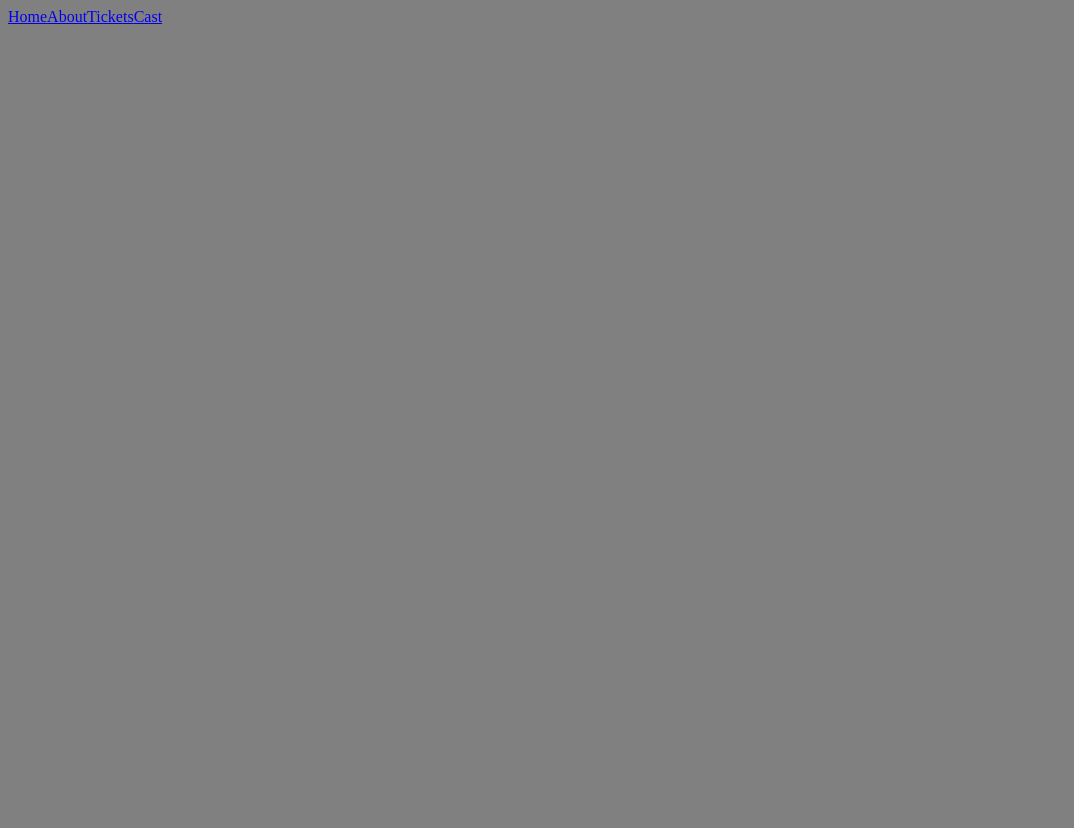
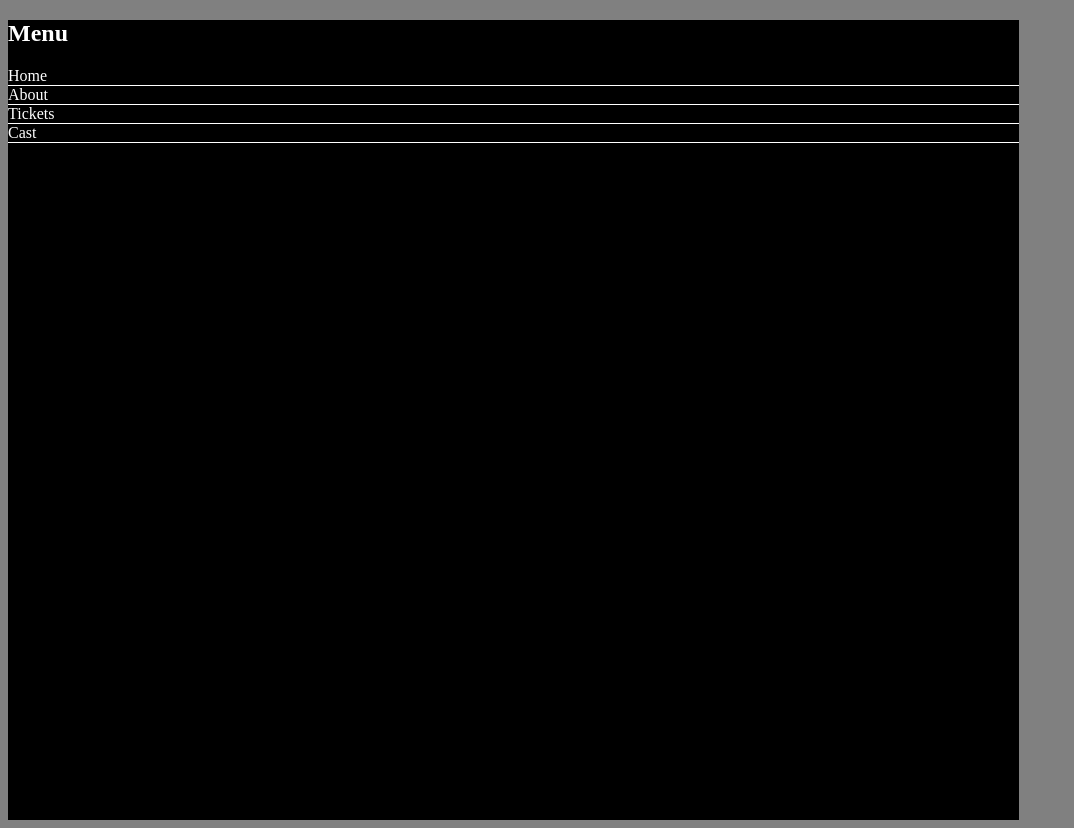
Before and after one commit to mikaelakihl/mi-graphic-tools-assignment2-jurassic-world, a Vue app: page / in a window 1280 px wide. Shown: the whole page, without its empty margins (0-1074 px from the left). Before the commit the page ends 800 px from the top, so only its background shows below. Built offline with nearby package versions, Linux system fonts and the light colour scheme.

Commit message:
feat: added classes and styling at router links

```diff
--- a/src/App.vue
+++ b/src/App.vue
@@ -8,11 +8,13 @@ import { RouterLink, RouterView } from 'vue-router'
 
     <div class="wrapper">
 
-      <nav>
-        <RouterLink to="/">Home</RouterLink>
-        <RouterLink to="/about">About</RouterLink>
-        <RouterLink to="/tickets">Tickets</RouterLink>
-        <RouterLink to="/cast">Cast</RouterLink>
+      <h2>Menu</h2>
+
+      <nav class="nav-links">
+        <RouterLink class="router-link" to="/">Home</RouterLink>
+        <RouterLink class="router-link" to="/about">About</RouterLink>
+        <RouterLink class="router-link" to="/tickets">Tickets</RouterLink>
+        <RouterLink class="router-link" to="/cast">Cast</RouterLink>
       </nav>
     </div>
   </header>
@@ -22,4 +24,28 @@ import { RouterLink, RouterView } from 'vue-router'
 
 <style lang="scss" scoped>
 
+.wrapper{
+  background-color: black;
+  width: 80%;
+  height: 100vh;
+  color: white;
+}
+
+.nav-links{
+
+  display: flex;
+  flex-direction: column;
+  margin-bottom: 10px;
+
+
+
+
+}
+
+.router-link{
+  color: white;
+  text-decoration: none;
+  border-bottom: solid white 1px;
+}
+
 </style>
```
